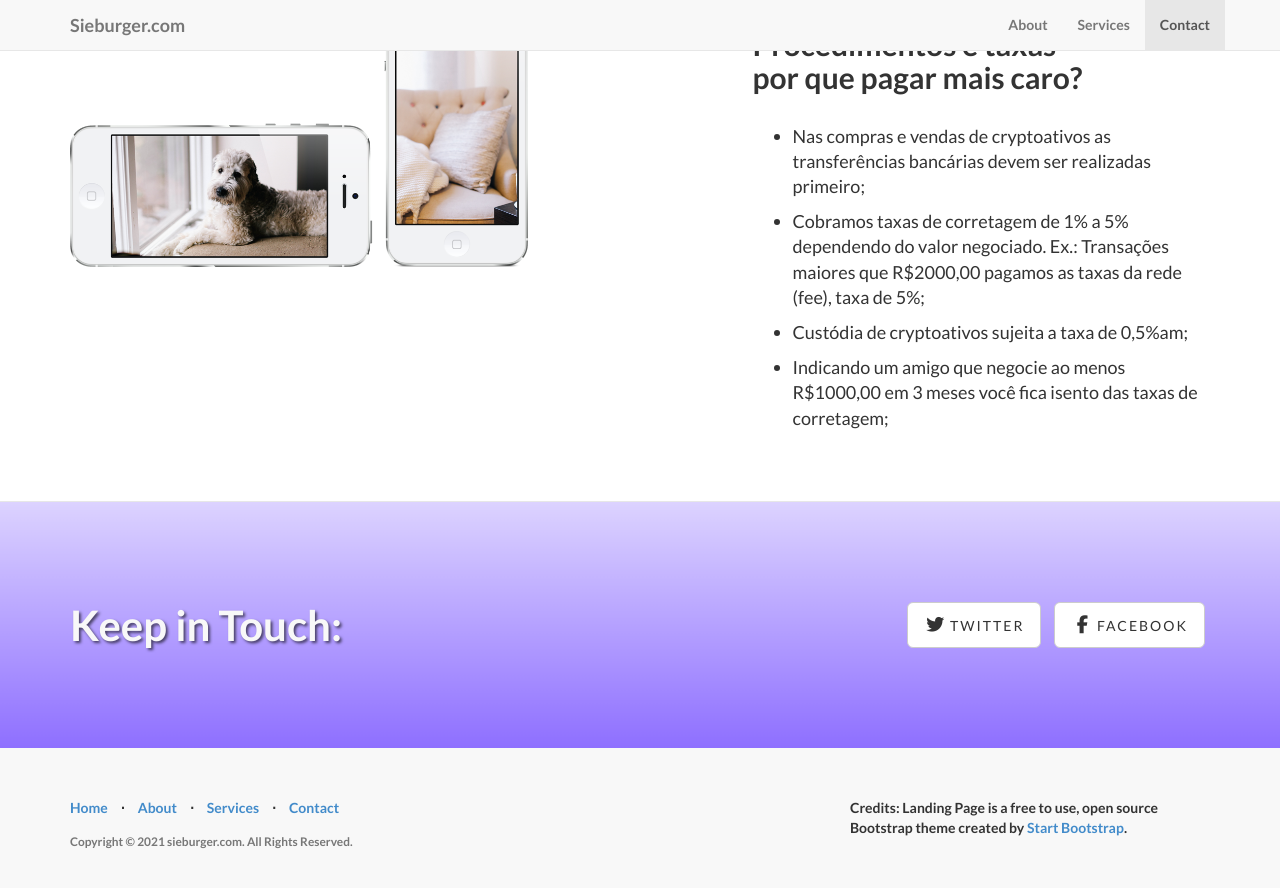
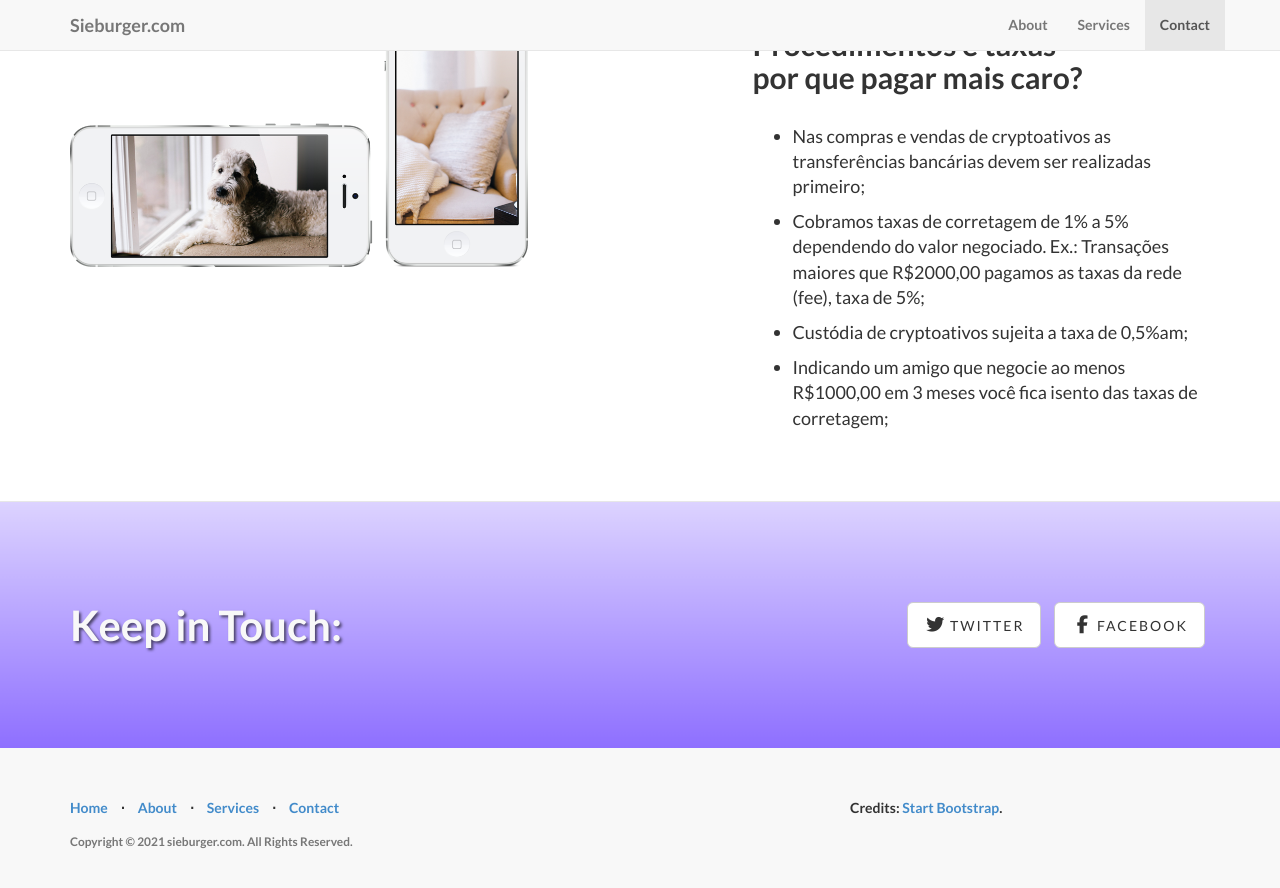
Before and after one commit to sieburger/sieburger.github.io, a Jekyll site: the page built from index.html, in a window 1280 px wide and 900 px high, scrolled down 2477 px. Shown: the top 888 px of the window. Built offline with Jekyll 4.4.1, drawn with Linux system fonts in a browser that asks for light colours; nearby versions of some CDN libraries; some web fonts are replaced; library files that are not in the unit come from our copies.

Commit message:
Update _config.yml

```diff
--- a/_config.yml
+++ b/_config.yml
@@ -2,13 +2,13 @@
 #      Main Configs       #
 # ----------------------- #
 
-url: sieburger.github.io
+url: sieburger.com
 title: Sieburger.com
 email: sieb@gmx.us
 author: M. Sieburger
 description: sieburger P2P Bitcoin Exchange OTT
 copyright: 'Copyright &copy; 2021 sieburger.com. All Rights Reserved.'
-credits: 'Credits: Landing Page is a free to use, open source Bootstrap theme created by <a href="http://startbootstrap.com/">Start Bootstrap</a>.'
+credits: 'Credits: <a href="http://startbootstrap.com/">Start Bootstrap</a>.'
 
 # ----------------------- #
 #    Jekyll & Plugins     #
```
